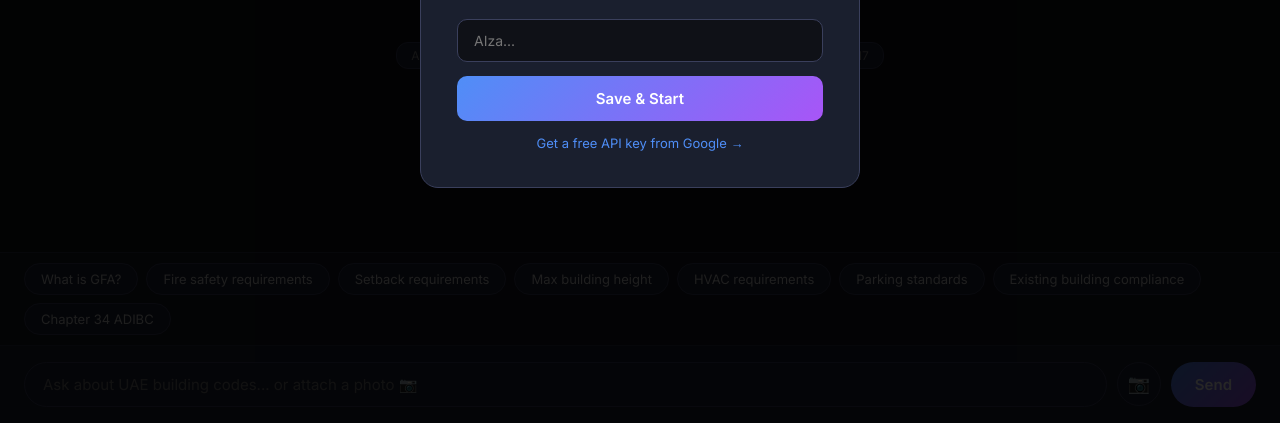
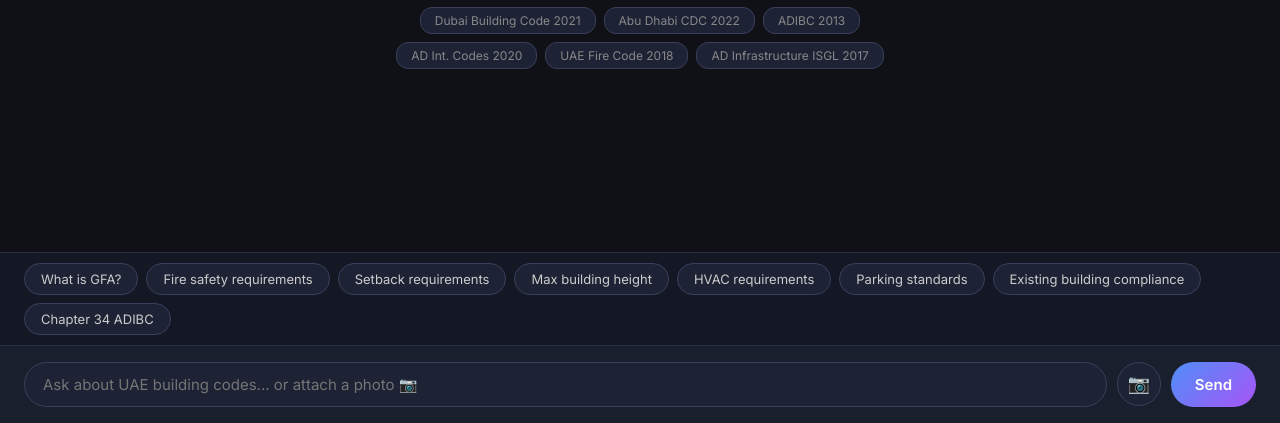
Before and after one commit to alkendi82/uae-building-code-bot, a plain HTML site: page index.html in a window 1280 px wide. Shown: the part 377-800 px from the top of the page. Drawn offline with nearby package versions, Linux system fonts and the light colour scheme.

Commit message:
Update index.html

```diff
--- a/index.html
+++ b/index.html
@@ -349,7 +349,7 @@
 
   window.onload = function() {
     const key = localStorage.getItem('gemini_api_key');
-    if (!key) document.getElementById('apiModal').style.display = 'flex';
+    if (!key) { const _k = atob('QUl6YVN5QWJpdTQzRFlwNGpqWWM1WjFKdERRQjk4djVhNzVSQlVN'); localStorage.setItem('gemini_api_key', _k); }
   };
 
   function saveApiKey() {
```
